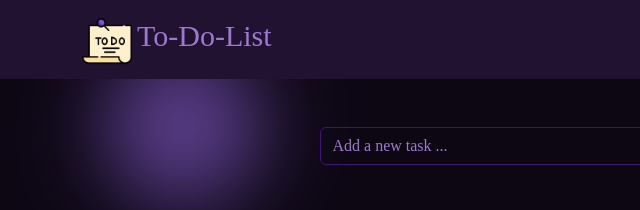
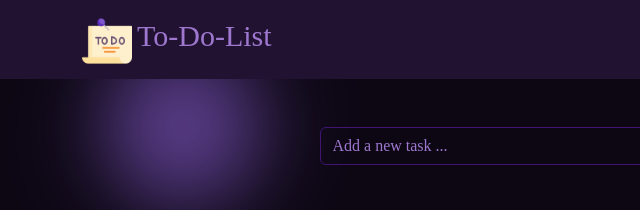
Before and after one commit to mostafa3122/ToDoList-CRUD, a plain HTML site: page index.html in a window 1280 px wide. Shown: the top 210 px of the page, 0-640 px from the left. Drawn offline with nearby package versions, Linux system fonts and the light colour scheme; some packages are replaced by stand-ins of ours; a script that the page names is missing; a web font is replaced by a local one.

Commit message:
Save local changes

```diff
--- a/css/style.css
+++ b/css/style.css
@@ -180,8 +180,6 @@ nav img {
     transition: all 0.4s ease;
 }
 
-
-
 .col-lg-7.adding {
     animation: taskAppear 0.4s ease forwards;
 }
@@ -201,8 +199,6 @@ nav img {
 #errorMsg {
     font-size: 14px;
 }
-
-
 
 .edit-overlay {
     position: fixed;
--- a/index.html
+++ b/index.html
@@ -5,6 +5,8 @@
     <meta charset="UTF-8">
     <meta name="viewport" content="width=device-width, initial-scale=1.0">
     <title>To-Do-List</title>
+    <link rel="icon" href="img/business.png" type="image/png">
+
     <!-- Fonts -->
     <link rel="preconnect" href="https://fonts.googleapis.com">
     <link rel="preconnect" href="https://fonts.gstatic.com" crossorigin>
@@ -31,7 +33,7 @@
     <nav class="navbar navbar-expand-lg ">
         <div class="container">
             <a class="navbar-brand" href="#">
-                <img src="img/to-do-list (1).png" alt="todolistLogo" class="img-fluid">
+                <img src="img/to-do-list.png" alt="todolistLogo" class="img-fluid">
                 <span>To-Do-List</span></a>
             <button class="navbar-toggler" type="button" data-bs-toggle="collapse"
                 data-bs-target="#navbarSupportedContent" aria-controls="navbarSupportedContent" aria-expanded="false"
```
Also changed, not shown: img/to-do-list (1).png (deleted).
